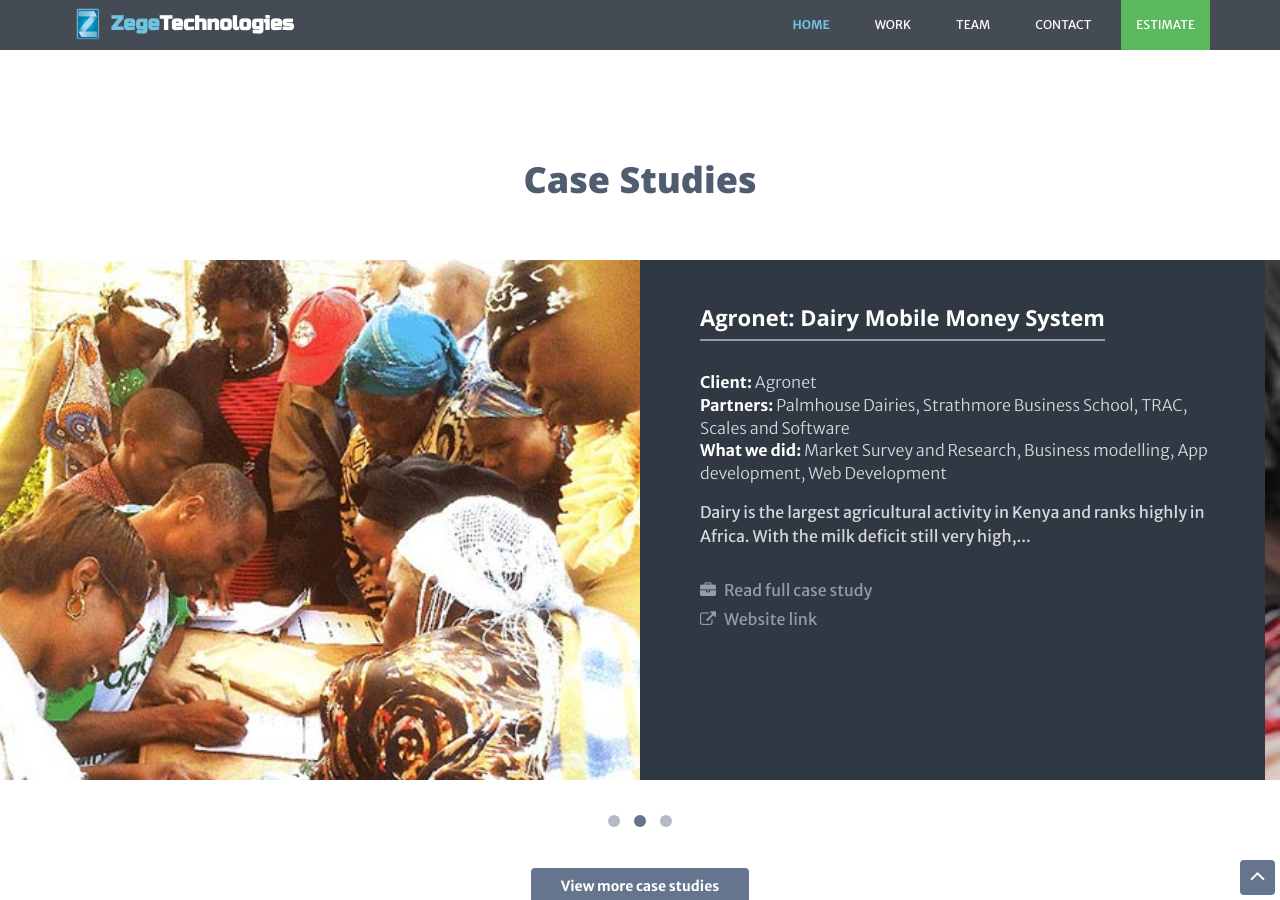
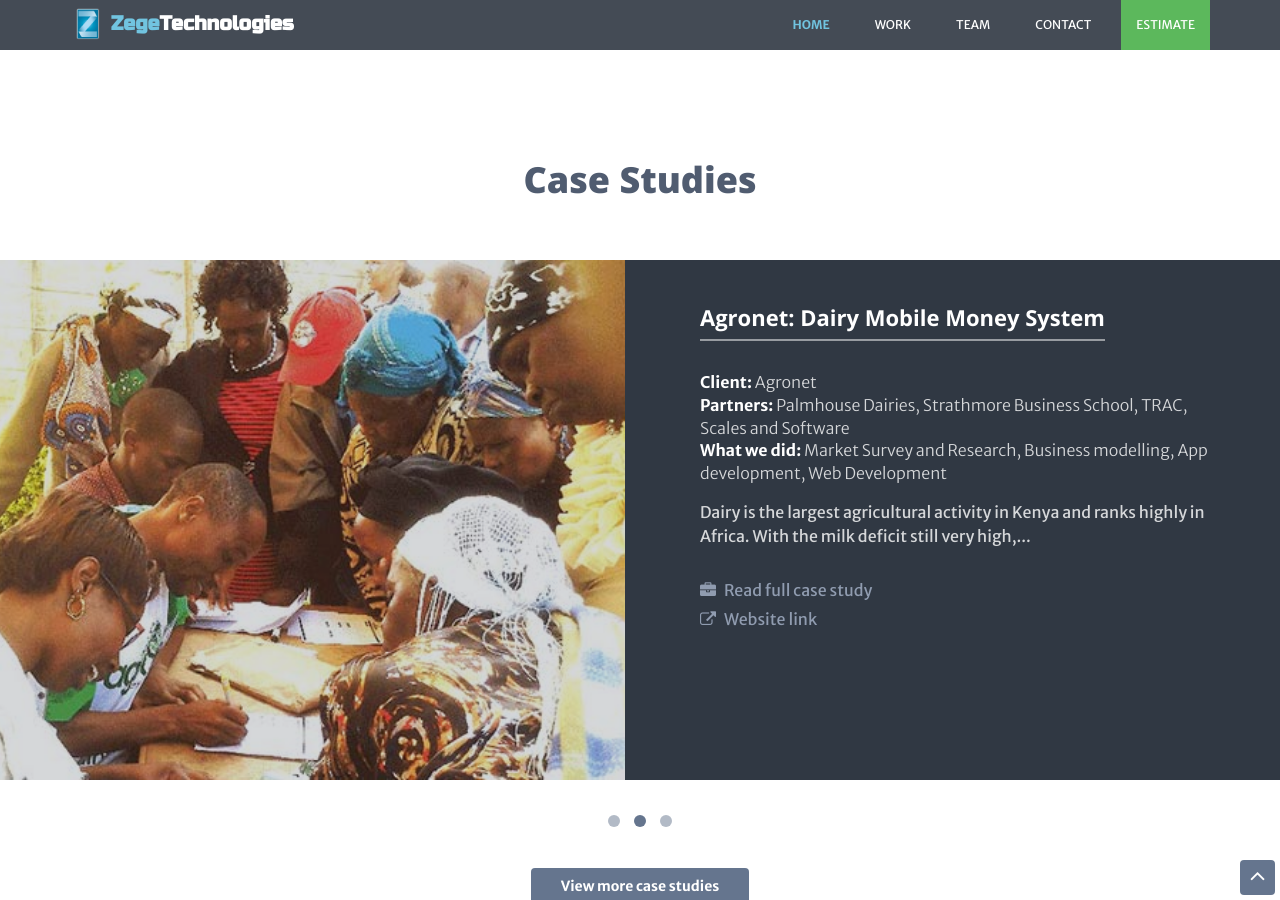
Before and after one commit to zegetech/zegetech.github.io, a Jekyll site: the page built from index.md, in a window 1280 px wide and 900 px high, scrolled down 1735 px. Built offline with Jekyll 4.4.1, drawn with Linux system fonts in a browser that asks for light colours.

```diff
--- a/_layouts/home.html
+++ b/_layouts/home.html
@@ -78,8 +78,8 @@
     {% for project in site.projects limit:3 %}
       <div class="item item-1">
         <div class="row">
-          <figure class="figure-container col-md-6 col-sm-12 col-xs-12" style="display: block; background: #65758e url('/assets/images/work/{{project.thumbnail}}') no-repeat 50% 50%;-webkit-background-size: cover; -moz-background-size: cover; -o-background-size: cover; background-size: cover;">
-            <a href="https://app.pesazetu.co/" target="_blank"></a>
+          <figure class="figure-container col-md-6 col-sm-12 col-xs-12">
+            <a href="https://app.pesazetu.co/" target="_blank" style="display: block; background: #65758e url('/assets/images/work/{{project.thumbnail}}') no-repeat 50% 50%;-webkit-background-size: cover; -moz-background-size: cover; -o-background-size: cover; background-size: cover;"></a>
           </figure>
           <div class="content col-md-6 col-sm-12 col-xs-12">
             <div class="content-inner">
```
